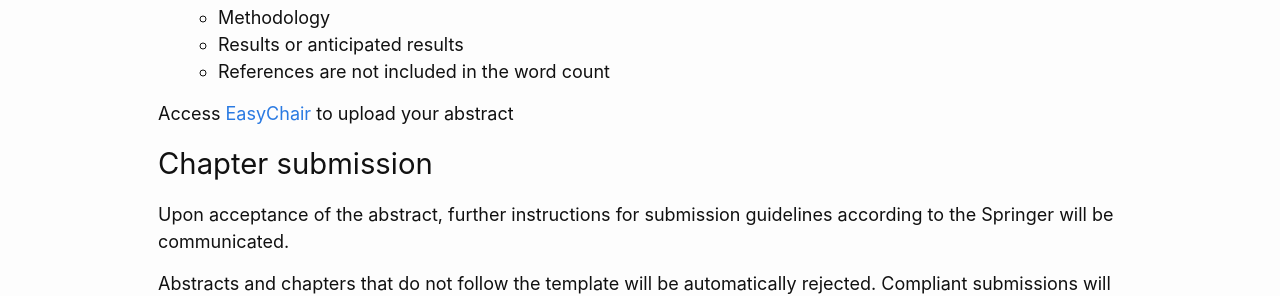
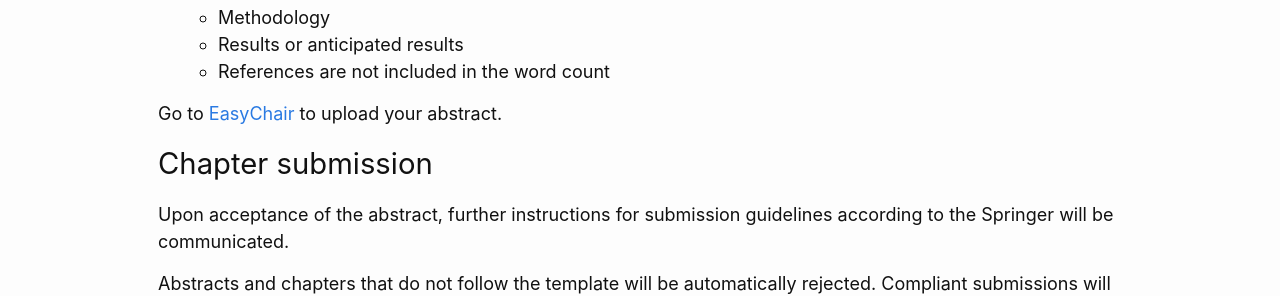
Before and after one commit to infosys-vietnam-book/infosys-vietnam-book.github.io, a Jekyll site: the page built from submission-guidelines.md, in a window 1280 px wide. Shown: the part 508-804 px from the top of the page. Built offline with Jekyll 4.4.1, drawn with Linux system fonts in a browser that asks for light colours.

```diff
--- a/submission-guidelines.md
+++ b/submission-guidelines.md
@@ -20,7 +20,7 @@
     </li>
 </ul>
 
-Access <a href="https://easychair.org/conferences/?conf=isresearchvietnamboo0" target="\_blank">EasyChair</a> to upload your abstract
+Go to <a href="https://easychair.org/conferences/?conf=isresearchvietnamboo0" target="\_blank">EasyChair</a> to upload your abstract.
 
 ### Chapter submission
 Upon acceptance of the abstract, further instructions for submission guidelines according to the Springer will be communicated.
```
